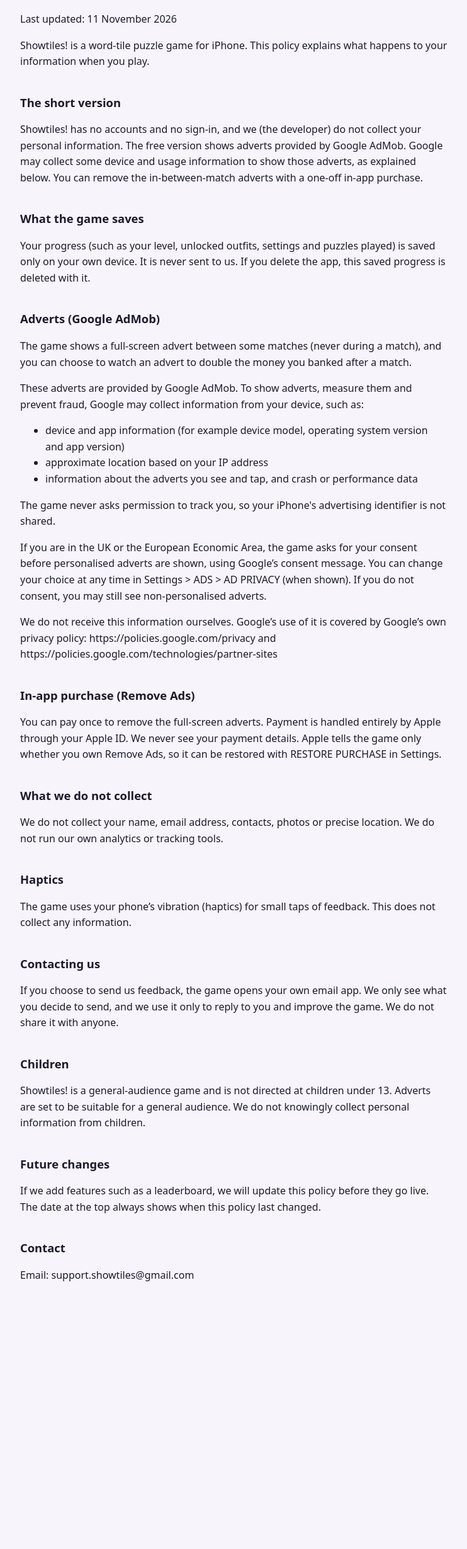
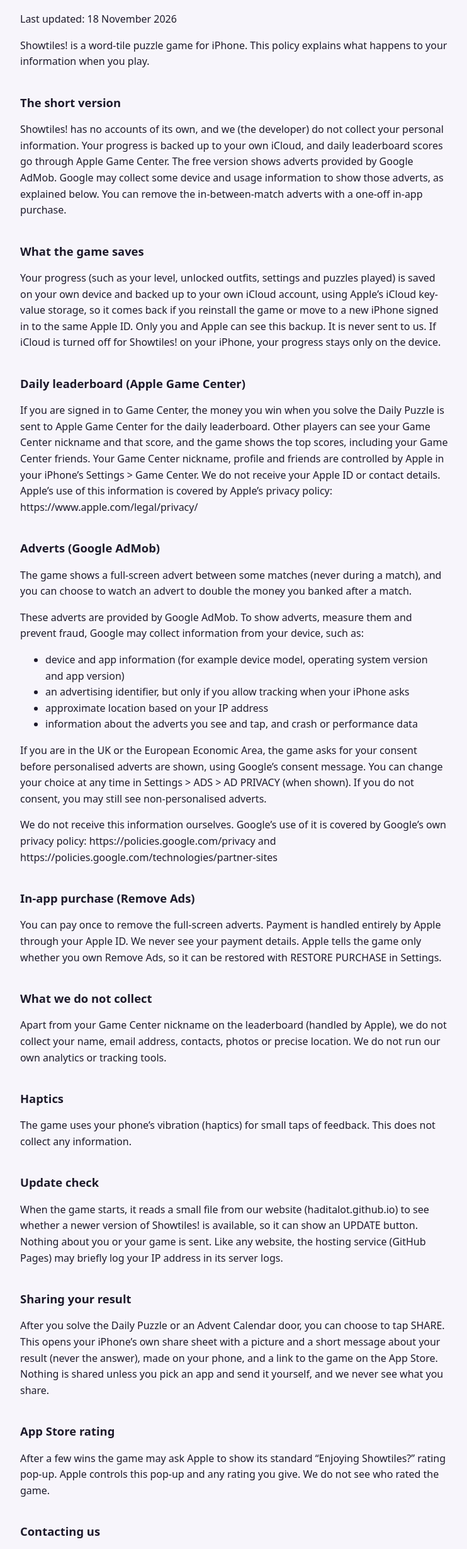
Before and after one commit to Haditalot/haditalot.github.io, a plain HTML site: page privacy.html in a window 1280 px wide. Shown: the part 95-2554 px from the top of the page at 63% size, without its empty margins (268-1010 px from the left). Before the commit the page ends 2196 px from the top, so only its background shows below. Drawn offline with Linux system fonts and the light colour scheme.

Commit message:
Privacy policy: iCloud save and Game Center daily leaderboard (Showtiles 1.3)
Co-Authored-By: Claude Opus 5.5 <noreply@anthropic.com>
Claude-Session: https://claude.ai/code/session_01QfCt2DUyvfVQi5BXJx5JM8

```diff
--- a/privacy.html
+++ b/privacy.html
@@ -16,19 +16,35 @@
 <body><main>
 
 <h1 id="showtiles-privacy-policy">Showtiles! Privacy Policy</h1>
-<p>Last updated: 11 November 2026</p>
+<p>Last updated: 18 November 2026</p>
 <p>Showtiles! is a word-tile puzzle game for iPhone. This policy
 explains what happens to your information when you play.</p>
 <h2 id="the-short-version">The short version</h2>
-<p>Showtiles! has no accounts and no sign-in, and we (the developer) do
-not collect your personal information. The free version shows adverts
-provided by Google AdMob. Google may collect some device and usage
-information to show those adverts, as explained below. You can remove
-the in-between-match adverts with a one-off in-app purchase.</p>
+<p>Showtiles! has no accounts of its own, and we (the developer) do not
+collect your personal information. Your progress is backed up to your
+own iCloud, and daily leaderboard scores go through Apple Game Center.
+The free version shows adverts provided by Google AdMob. Google may
+collect some device and usage information to show those adverts, as
+explained below. You can remove the in-between-match adverts with a
+one-off in-app purchase.</p>
 <h2 id="what-the-game-saves">What the game saves</h2>
 <p>Your progress (such as your level, unlocked outfits, settings and
-puzzles played) is saved only on your own device. It is never sent to
-us. If you delete the app, this saved progress is deleted with it.</p>
+puzzles played) is saved on your own device and backed up to your own
+iCloud account, using Apple’s iCloud key-value storage, so it comes back
+if you reinstall the game or move to a new iPhone signed in to the same
+Apple ID. Only you and Apple can see this backup. It is never sent to
+us. If iCloud is turned off for Showtiles! on your iPhone, your progress
+stays only on the device.</p>
+<h2 id="daily-leaderboard-apple-game-center">Daily leaderboard (Apple
+Game Center)</h2>
+<p>If you are signed in to Game Center, the money you win when you solve
+the Daily Puzzle is sent to Apple Game Center for the daily leaderboard.
+Other players can see your Game Center nickname and that score, and the
+game shows the top scores, including your Game Center friends. Your Game
+Center nickname, profile and friends are controlled by Apple in your
+iPhone’s Settings &gt; Game Center. We do not receive your Apple ID or
+contact details. Apple’s use of this information is covered by Apple’s
+privacy policy: https://www.apple.com/legal/privacy/</p>
 <h2 id="adverts-google-admob">Adverts (Google AdMob)</h2>
 <p>The game shows a full-screen advert between some matches (never
 during a match), and you can choose to watch an advert to double the
@@ -39,11 +55,12 @@ such as:</p>
 <ul>
 <li>device and app information (for example device model, operating
 system version and app version)</li>
+<li>an advertising identifier, but only if you allow tracking when your
+iPhone asks</li>
 <li>approximate location based on your IP address</li>
 <li>information about the adverts you see and tap, and crash or
 performance data</li>
 </ul>
-<p>The game never asks permission to track you, so your iPhone's advertising identifier is not shared.</p>
 <p>If you are in the UK or the European Economic Area, the game asks for
 your consent before personalised adverts are shown, using Google’s
 consent message. You can change your choice at any time in Settings &gt;
@@ -59,11 +76,29 @@ handled entirely by Apple through your Apple ID. We never see your
 payment details. Apple tells the game only whether you own Remove Ads,
 so it can be restored with RESTORE PURCHASE in Settings.</p>
 <h2 id="what-we-do-not-collect">What we do not collect</h2>
-<p>We do not collect your name, email address, contacts, photos or
+<p>Apart from your Game Center nickname on the leaderboard (handled by
+Apple), we do not collect your name, email address, contacts, photos or
 precise location. We do not run our own analytics or tracking tools.</p>
 <h2 id="haptics">Haptics</h2>
 <p>The game uses your phone’s vibration (haptics) for small taps of
 feedback. This does not collect any information.</p>
+<h2 id="update-check">Update check</h2>
+<p>When the game starts, it reads a small file from our website
+(haditalot.github.io) to see whether a newer version of Showtiles! is
+available, so it can show an UPDATE button. Nothing about you or your
+game is sent. Like any website, the hosting service (GitHub Pages) may
+briefly log your IP address in its server logs.</p>
+<h2 id="sharing-your-result">Sharing your result</h2>
+<p>After you solve the Daily Puzzle or an Advent Calendar door, you can
+choose to tap SHARE. This opens your iPhone’s own share sheet with a
+picture and a short message about your result (never the answer), made
+on your phone, and a link to the game on the App Store. Nothing is
+shared unless you pick an app and send it yourself, and we never see
+what you share.</p>
+<h2 id="app-store-rating">App Store rating</h2>
+<p>After a few wins the game may ask Apple to show its standard
+“Enjoying Showtiles?” rating pop-up. Apple controls this pop-up and any
+rating you give. We do not see who rated the game.</p>
 <h2 id="contacting-us">Contacting us</h2>
 <p>If you choose to send us feedback, the game opens your own email app.
 We only see what you decide to send, and we use it only to reply to you
@@ -73,8 +108,8 @@ and improve the game. We do not share it with anyone.</p>
 under 13. Adverts are set to be suitable for a general audience. We do
 not knowingly collect personal information from children.</p>
 <h2 id="future-changes">Future changes</h2>
-<p>If we add features such as a leaderboard, we will update this policy
-before they go live. The date at the top always shows when this policy
+<p>If we add new features that use your information, we will update this
+policy before they go live. The date at the top always shows when this policy
 last changed.</p>
 <h2 id="contact">Contact</h2>
 <p>Email: support.showtiles@gmail.com</p>
```
